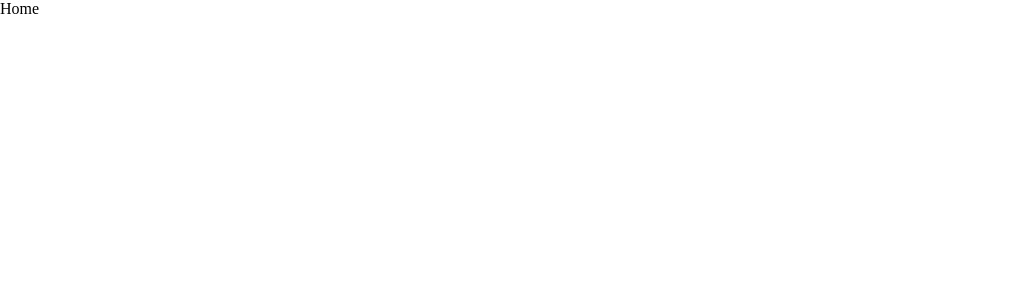
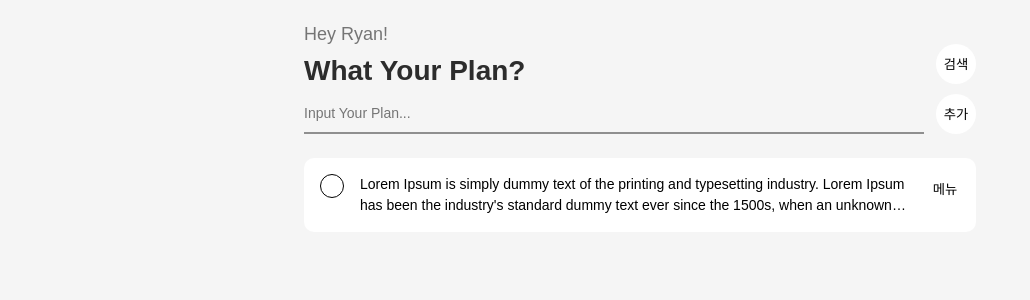
Before and after one commit to keen0927/ix, a React app: page / in a window 1280 px wide. Shown: the top 300 px of the page, without its empty margins (0-1030 px from the left). Built offline with nearby package versions, Linux system fonts and the light colour scheme.

Commit message:
Feat : 헤더 & 리스트 아이템 마크업

```diff
--- /dev/null
+++ b/src/container/TodoHeader.tsx
@@ -0,0 +1,74 @@
+import * as React from 'react';
+import styled from '@emotion/styled';
+
+const TodoHeaderBlock = styled.div`
+  position: relative;
+  padding-top: 20px;
+  line-height: 1.6;
+
+  strong {
+    display: block;
+    font-size: 18px;
+    color: rgba(0,0,0,0.52);
+  }
+
+  b {
+    font-size: 28px;
+    color: rgba(0,0,0,0.82)
+  }
+`;
+
+const ButtonSearch = styled.button`
+  position: absolute;
+  bottom: 50px;
+  right: 0;
+  width: 40px;
+  height: 40px;
+  border-radius: 100%;
+  background-color: #fff;
+`;
+
+const InputBlock = styled.div`
+  display: flex;
+  justify-content: space-between;
+  height: 40px;
+  div {
+    display: flex;
+    align-items: center;
+    flex: 1;
+    height: 40px;
+    margin-right: 12px;
+    border-bottom: 2px solid rgba(0,0,0,0.42);
+
+    input {
+      width: 100%;
+      height: 24px;
+      border: 0;
+      background-color: transparent;
+      justify-content: center;
+      font-size: 14px;
+      color: inherit;
+    }
+  }
+  button {
+    width: 40px;
+    height: 40px;
+    border-radius: 100%;
+    background-color: #fff;
+  }
+`;
+
+function TodoHeader() {
+	return (
+    <TodoHeaderBlock>
+      <strong>Hey Ryan!</strong>
+      <b>What Your Plan?</b>
+      <ButtonSearch>검색</ButtonSearch>
+      <InputBlock>
+        <div><input type="text" placeholder="Input Your Plan..." /></div>
+        <button type="button">추가</button>
+      </InputBlock>
+    </TodoHeaderBlock>);
+}
+
+export default TodoHeader;
--- /dev/null
+++ b/src/container/TodoList.tsx
@@ -0,0 +1,53 @@
+import * as React from 'react';
+import { Link } from 'react-router-dom';
+import styled from '@emotion/styled';
+
+const TodoListBlock = styled.ul`
+	margin-top: 24px;
+`;
+
+const TodoItem = styled.li`
+	display: flex;
+	border-radius: 10px;
+	background-color: #fff;
+	padding: 16px;
+
+	input {
+		width: 24px;
+		height: 24px;
+		border: 1px solid #000;
+		border-radius: 100%;
+	}
+
+	a {
+		flex: 1;
+		overflow: hidden;
+		text-overflow: ellipsis;
+		display: -webkit-box;
+		margin: 0 16px;
+		-webkit-line-clamp: 2;
+		-webkit-box-orient: vertical;
+		word-wrap:break-word;
+		font-size: 14px;
+		line-height: 1.5;
+		color: inherit;
+	}
+	button {
+		width: 30px;
+		height: 30px;
+	}
+`;
+
+function TodoList() {
+	return (
+		<TodoListBlock>
+			<TodoItem>
+				<input type="checkbox" />
+				<Link to="/">Lorem Ipsum is simply dummy text of the printing and typesetting industry. Lorem Ipsum has been the industry's standard dummy text ever since the 1500s, when an unknown printer took a galley of type and scrambled it to make a type specimen book. It has survived not only five centuries, but also the leap into electronic typesetting, remaining essentially unchanged. It was popularised in the 1960s with the release of Letraset sheets containing Lorem Ipsum passages, and more recently with desktop publishing software like Aldus PageMaker including versions of Lorem Ipsum.</Link>
+				<button type="button">메뉴</button>
+			</TodoItem>
+		</TodoListBlock>
+	);
+}
+
+export default TodoList;
--- a/src/pages/Home.tsx
+++ /dev/null
@@ -1,10 +0,0 @@
-// import React, { Suspense, lazy } from 'react';
-// const HomePopularKeyword = lazy(() => import('../containers/Home/HomePopularKeyword'));
-
-import * as React from 'react';
-
-function Home() {
-	return <>Home</>;
-}
-
-export default Home;
--- /dev/null
+++ b/src/pages/TodoHome.tsx
@@ -0,0 +1,21 @@
+// import React, { Suspense, lazy } from 'react';
+// const HomePopularKeyword = lazy(() => import('../containers/Home/HomePopularKeyword'));
+import * as React from 'react';
+import styled from '@emotion/styled';
+import TodoHeader from '../container/TodoHeader';
+import TodoList from '../container/TodoList';
+
+const HomeBlock = styled.div`
+	margin: 0 24px;
+`;
+
+function Home() {
+	return (
+		<HomeBlock>
+			<TodoHeader />
+			<TodoList />
+		</HomeBlock>
+	);
+}
+
+export default Home;
--- a/src/routes/index.ts
+++ b/src/routes/index.ts
@@ -1,9 +1,9 @@
-import Home from '../pages/Home';
+import TodoHome from '../pages/TodoHome';
 
 const routes = [
 	{
 		path: ['/', '/home'],
-		component: Home,
+		component: TodoHome,
 		exact: true,
 	},
 ];
--- a/src/static/sass/_reset.scss
+++ b/src/static/sass/_reset.scss
@@ -171,7 +171,7 @@ button {
 }
 
 body {
-	min-width: 320px;
+	font-family: "Apple SD Gothic Neo","맑은 고딕","Malgun Gothic",sans-serif;
 	text-size-adjust: none;
 	user-select: none;
 	-webkit-overflow-scrolling: touch;
@@ -202,3 +202,15 @@ input[type="search"]::-webkit-search-results-button,
 input[type="search"]::-webkit-search-results-decoration {
 	display: none;
 }
+
+#app {
+	min-width: 320px;
+	max-width: 720px;
+	margin: 0 auto;
+}
+
+html,
+body {
+	height: 100%;
+	background-color: rgba(0,0,0,0.018);
+}
```
Also changed, not shown: src/components/Button/Button.tsx (added).
